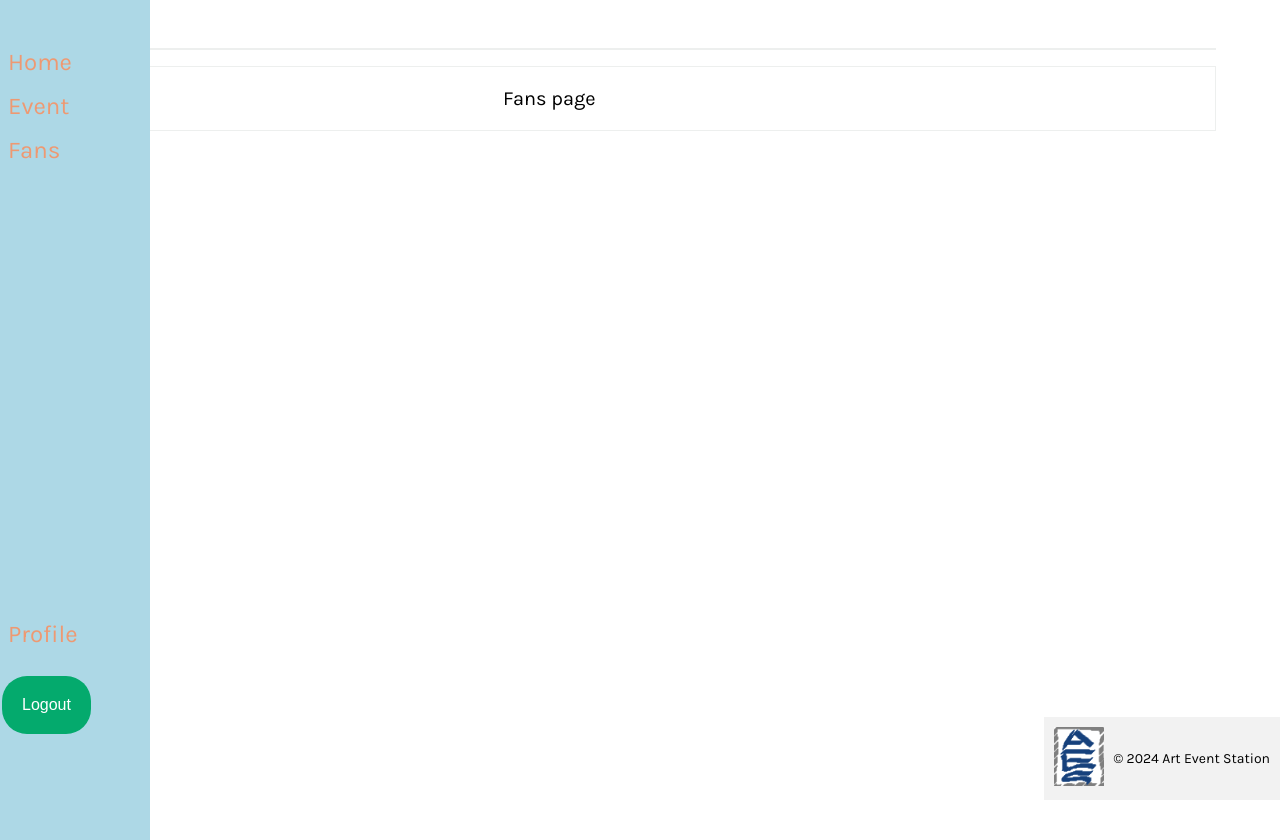
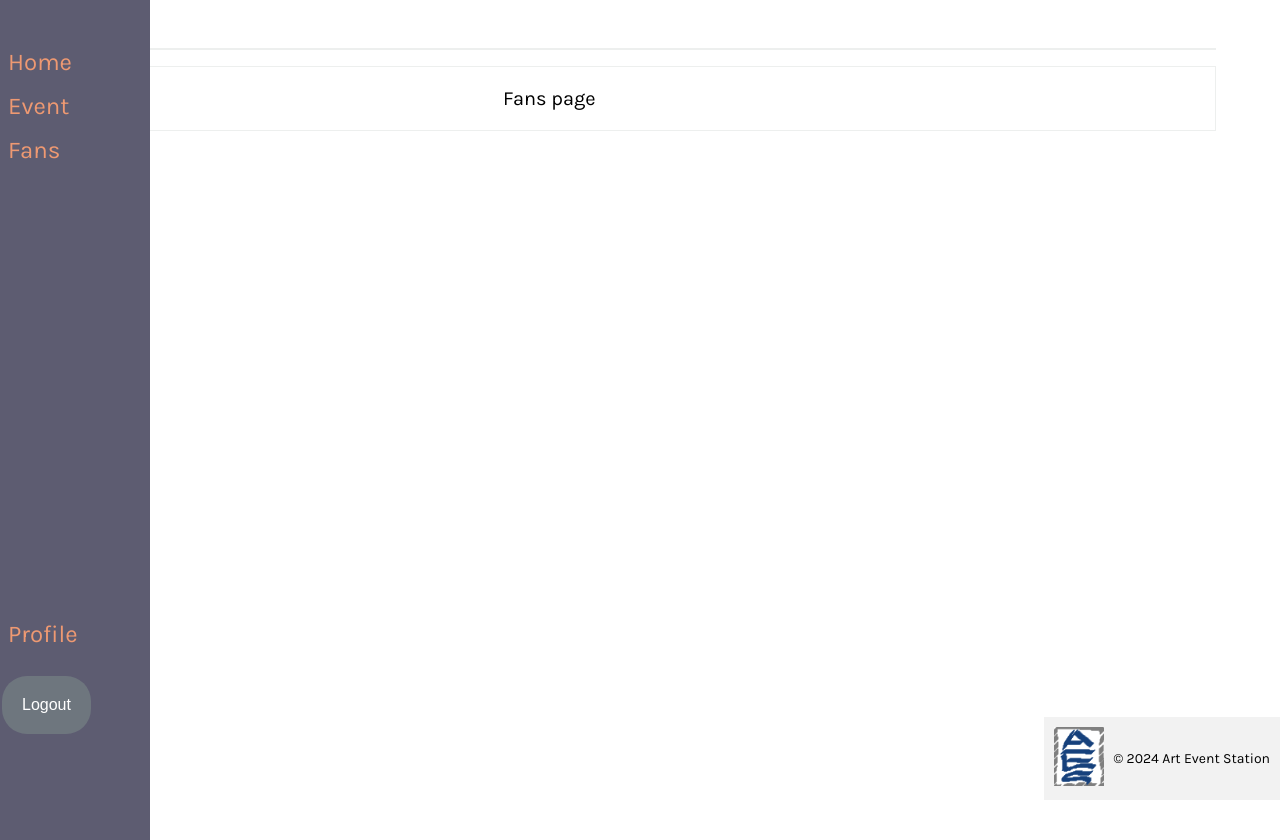
Before and after one commit to zhiyuanfeng-git/AEStation, a Django app: page /fans/ in a window 1280 px wide. Run offline with Django 5.2, Linux system fonts and the light colour scheme; the visitor is signed in with stand-in values (Sample User, id 1); parts of the project's set-up code (start-up, migrations or seed data) failed here and were passed over; some web fonts are replaced.

Commit message:
adjusted some color

```diff
--- a/static/css/main.css
+++ b/static/css/main.css
@@ -57,7 +57,7 @@ label.required::after {
     left: 0;
     top: 0;
     padding-top: 40px;
-    background-color: lightblue;
+    background-color: #5d5c71;
     display: flex;
     flex-direction: column;
 }
@@ -113,3 +113,22 @@ label.required::after {
 .copyright {
     font-size: 14px;
 }
+
+.button2 {
+    background-color: #84968f73;
+    border: none;
+    color: white;
+    padding: 20px;
+    text-align: center;
+    text-decoration: none;
+    display: inline-block;
+    font-size: 16px;
+    margin: 4px 2px;
+    cursor: pointer;
+    margin-right: 5%;
+}
+
+.button2:hover {
+    background-color: #131816;
+    color: white;
+}
--- a/templates/dashboard/dashboard.html
+++ b/templates/dashboard/dashboard.html
@@ -23,7 +23,7 @@
                 <li><a href="{% url 'profile' %}">Profile</a></li>
                 <form action="{% url 'logout' %}" method="post">
                     {% csrf_token %}
-                    <li></li><button class="button button_r_12" type="submit">Logout</button></li>
+                    <li></li><button class="button2 button_r_12" type="submit">Logout</button></li>
                 </form>
             </ul>
         </div>
```
